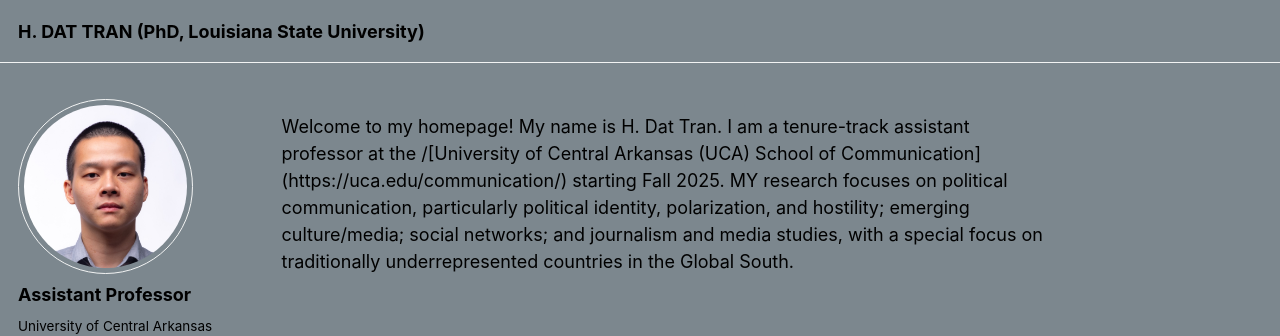
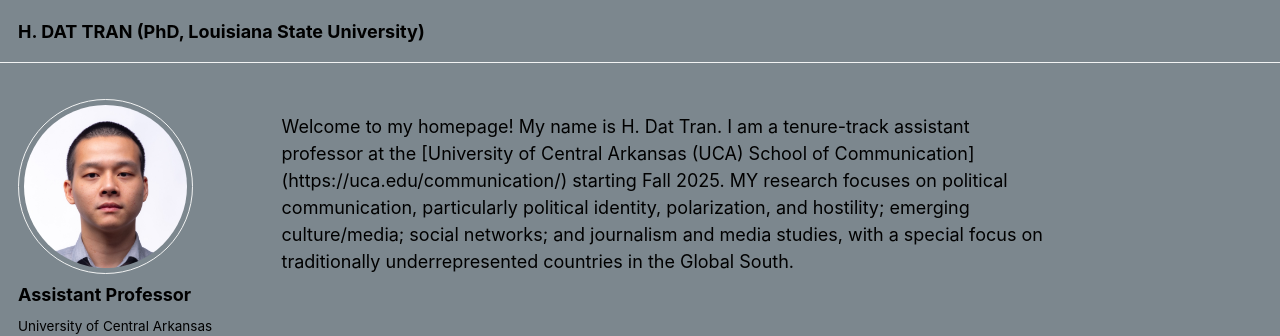
Before and after one commit to hdattran/hdattran.github.io, a Jekyll site: the page built from _pages/about.md, in a window 1280 px wide. Shown: the top 336 px of the page. Built offline with Jekyll 4.4.1, drawn with Linux system fonts in a browser that asks for light colours; some web fonts are replaced.

```diff
--- a/_pages/about.md
+++ b/_pages/about.md
@@ -8,4 +8,4 @@ redirect_from:
 ---
 
 Welcome to my homepage!
-My name is H. Dat Tran. I am a tenure-track assistant professor at the /[University of Central Arkansas (UCA) School of Communication] (https://uca.edu/communication/) starting Fall 2025. MY research focuses on political communication, particularly political identity, polarization, and hostility; emerging culture/media; social networks; and journalism and media studies, with a special focus on traditionally underrepresented countries in the Global South.
+My name is H. Dat Tran. I am a tenure-track assistant professor at the [University of Central Arkansas (UCA) School of Communication] (https://uca.edu/communication/) starting Fall 2025. MY research focuses on political communication, particularly political identity, polarization, and hostility; emerging culture/media; social networks; and journalism and media studies, with a special focus on traditionally underrepresented countries in the Global South.
```
